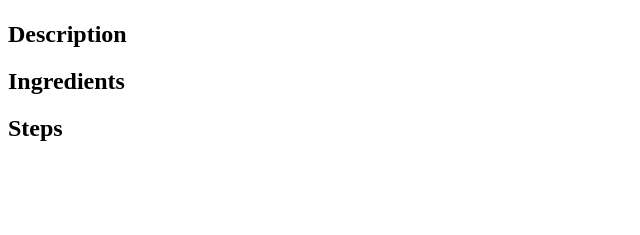
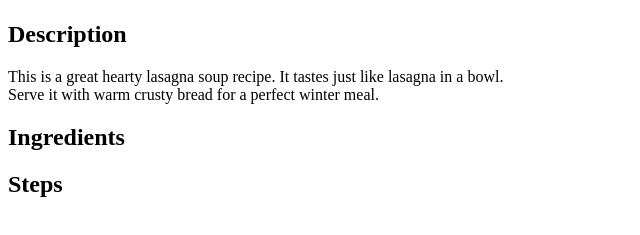
Before and after one commit to Stephenasembo/odin-recipes, a plain HTML site: page recipes/cheesy_sausage_lasagna_soup.html in a window 1280 px wide. Shown: the part 383-618 px from the top of the page, without its empty margins (0-640 px from the left). Drawn offline with Linux system fonts and the light colour scheme.

Commit message:
Add A Description For The recipes
This gives a brief overview of the dish

```diff
--- a/recipes/cheesy_sausage_lasagna_soup.html
+++ b/recipes/cheesy_sausage_lasagna_soup.html
@@ -10,7 +10,8 @@
 
         <h2>Description</h2>
             <p>
-
+                This is a great hearty lasagna soup recipe. It tastes just like lasagna in a bowl.<br>
+                 Serve it with warm crusty bread for a perfect winter meal.
             </p>
 
         <h2>Ingredients</h2>
```
